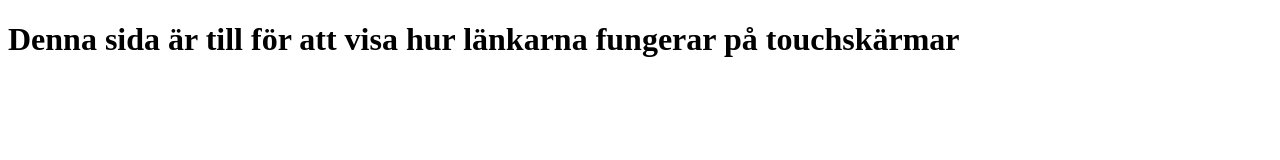
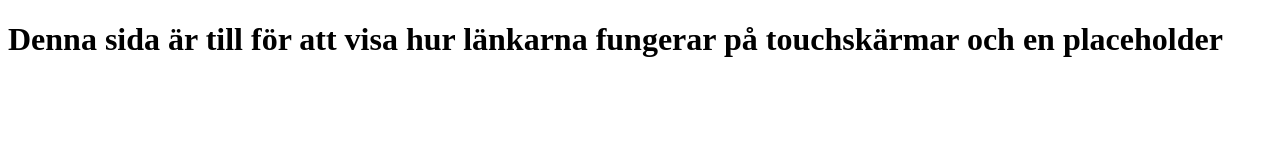
Before and after one commit to helagro/SchoolSoft-redesigned, a plain HTML site: page placeholder.html in a window 1280 px wide. Drawn offline with Linux system fonts and the light colour scheme.

Commit message:
edited text

```diff
--- a/placeholder.html
+++ b/placeholder.html
@@ -13,5 +13,5 @@
     <link href="https://fonts.googleapis.com/css2?family=Raleway&display=swap" rel="stylesheet">
 </head>
 <body>
-    <h1>Denna sida är till för att visa hur länkarna fungerar på touchskärmar</h1>
+    <h1>Denna sida är till för att visa hur länkarna fungerar på touchskärmar och en placeholder</h1>
 </body>
```
